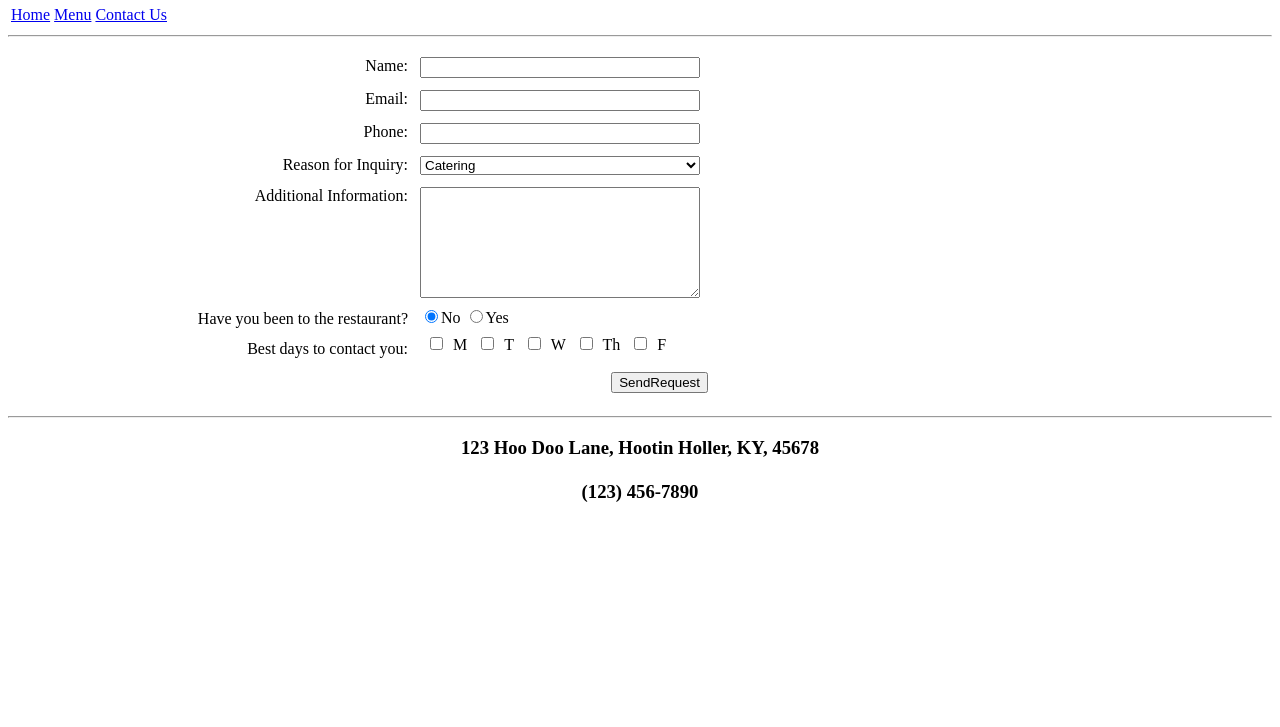
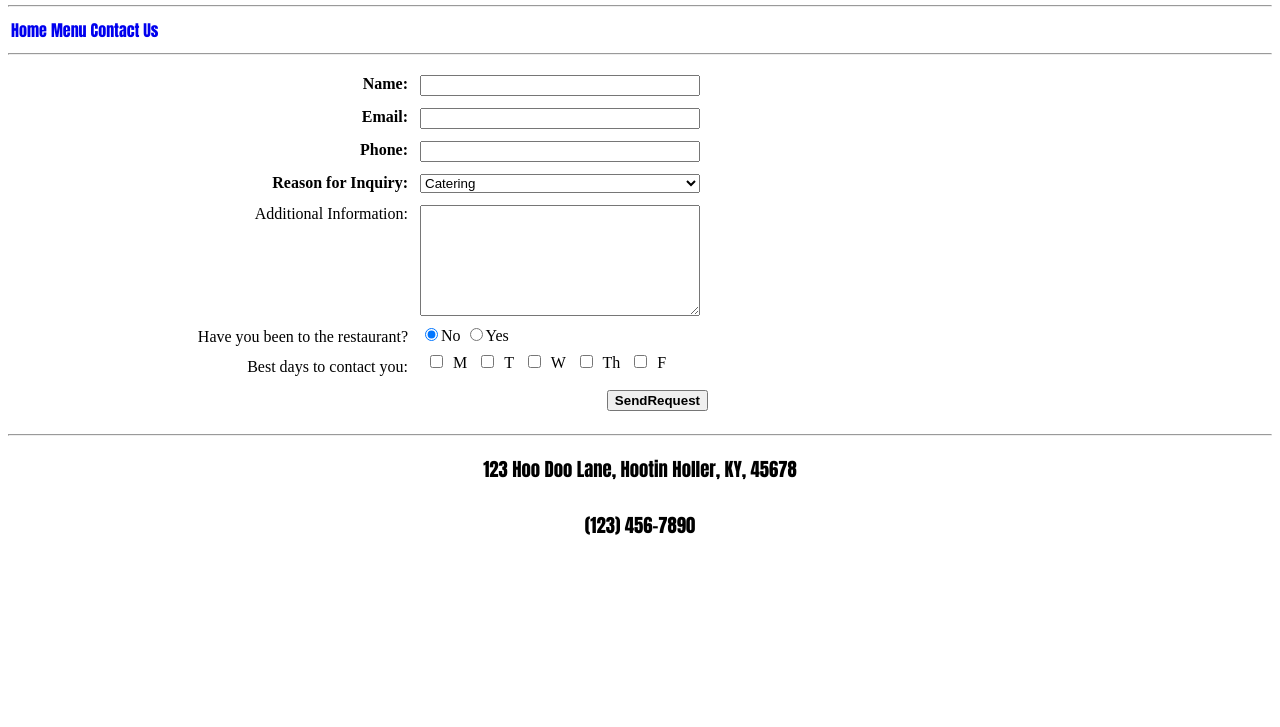
Before and after one commit to sfinch3/RestaurantSiteLab, a plain HTML site: page contact.html in a window 1280 px wide. Shown: the part 73-800 px from the top of the page. Drawn offline with Linux system fonts and the light colour scheme.

Commit message:
Version 3

```diff
--- a/contact.html
+++ b/contact.html
@@ -44,6 +44,10 @@
                     float:right;
                 }
 
+                .required{
+                    font-weight: bold
+                }
+
             </style>
 
             <link href="restaurantStyles.css"
@@ -87,23 +91,23 @@
 
 
                     <div>
-                        <label for="FullName" id="FullNameLabel">Name:</label>
+                        <label class="required" for="FullName" id="FullNameLabel">Name:</label>
                                 <input type="text" name="FullName" id="FullName" />
                     </div>
 
                     <div>
-                         <label for="Email" id="EmailLabel">Email:</label>
+                         <label class="required" for="Email" id="EmailLabel">Email:</label>
                                 <input type="text" name="Email" id="Email" />
                     </div>
 
 
                     <div>
-                        <label for="Phone" id="PhoneLabel">Phone:</label>
+                        <label class="required" for="Phone" id="PhoneLabel">Phone:</label>
                                 <input type="text" name="Phone" id="Phone" />
                     </div>
 
                     <div>
-                        <label for="Reason" id="ReasonLabel">Reason for Inquiry:</label>
+                        <label class="required" for="Reason" id="ReasonLabel">Reason for Inquiry:</label>
                                 <select name="Reason">
                                         <option value="selectAReason">Catering</option>
                                         <option value="softwareSupport">Private Party</option>
@@ -133,7 +137,7 @@
                     </div>
 
                     <div>
-                        <input type="submit" value="SendRequest"/><br/><br/>
+                        <input class="required" type="submit" value="SendRequest"/><br/><br/>
                     </div>
                  </form>
 
--- a/restaurantStyles.css
+++ b/restaurantStyles.css
@@ -1,7 +1,19 @@
 header,footer{
-    text-align: center
+    text-align: center; font-family: Impact, Haettenschweiler, 'Arial Narrow Bold', sans-serif
 }
 
 .navTable{
     width:15%
 }
+
+a{
+    text-decoration: none
+}
+
+a:visited{
+    color: red
+}
+
+a:hover{
+    font-weight: bold
+}
```
Also changed, not shown: index.html (+2 -2 lines), menu.html (+3 -0 lines).
